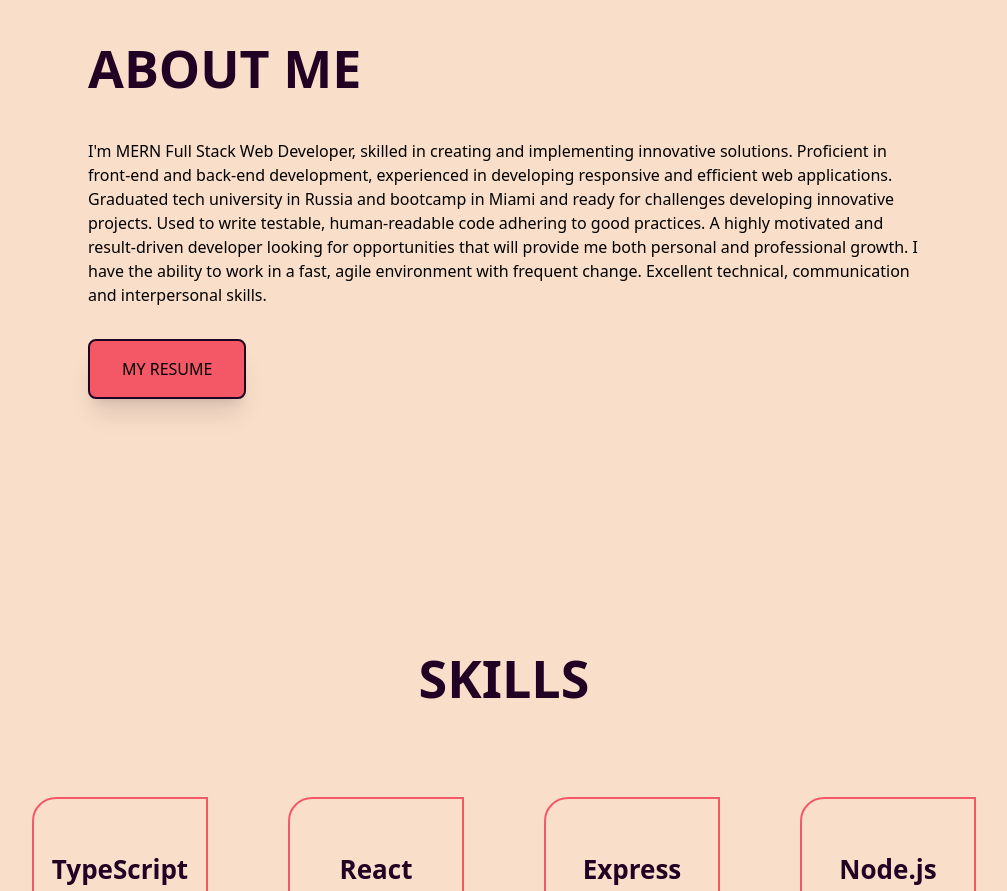
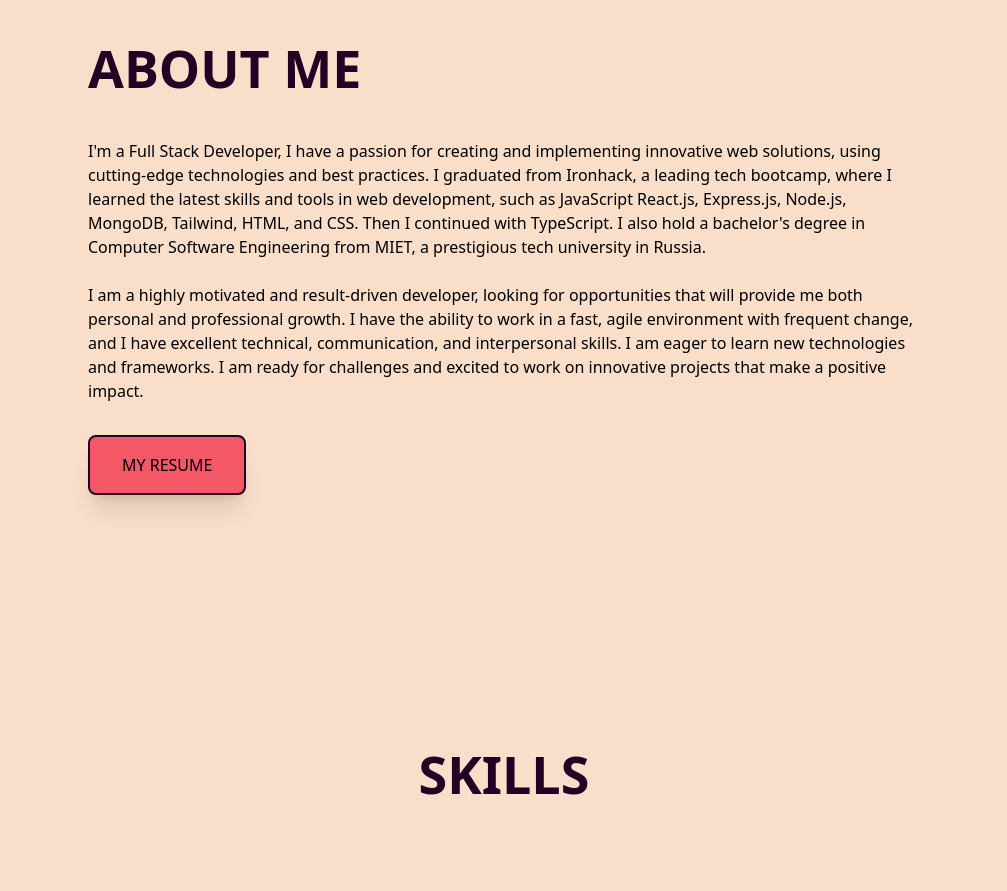
Before and after one commit to lexasv97/project5-portfolio, a React (Vite) app: page / in a window 1280 px wide. Shown: the part 840-1731 px from the top of the page, without its empty margins (136-1143 px from the left). Built offline with nearby package versions, Linux system fonts and the light colour scheme.

Commit message:
11th commit

```diff
--- a/src/components/About.jsx
+++ b/src/components/About.jsx
@@ -5,18 +5,9 @@ const About = () => {
     <div id='About' className="lg:px-56 px-10 lg:py-0 py-20 text-center gap-5 lg:text-start flex lg:flex-row flex-col justify-between lg:gap-28 items-center">
             {/* <img data-aos="fade-down" src={img} width={290} height={290} className='rounded border-2 p-1 border-fuchsia-500 img_glow' alt="" /> */}
             <div className=" h-full lg:py-40 flex flex-col justify-center lg:items-start items-center">
-                <h1 data-aos="fade-right" className="text-[52px] font-semibold mb-8 leading-normal text-purple uppercase">About me</h1>
-                <p data-aos="fade-left">I'm MERN Full Stack Web Developer, skilled in creating and implementing innovative solutions. Proficient in front-end and back-end development, experienced in developing responsive and efficient web applications.
-
-Graduated tech university in Russia and bootcamp in Miami and ready for challenges developing innovative projects.
-
-Used to write testable, human-readable code adhering to good practices.
-
-A highly motivated and result-driven developer looking for opportunities that will provide me both personal and professional growth.
-
-I have the ability to work in a fast, agile environment with frequent change.
-
-Excellent technical, communication and interpersonal skills.</p>
+                <h1 data-aos="fade-down" className="text-[52px] font-semibold mb-8 leading-normal text-purple uppercase">About me</h1>
+                <p data-aos="fade-left" className="mb-6">I'm a Full Stack Developer, I have a passion for creating and implementing innovative web solutions, using cutting-edge technologies and best practices. I graduated from Ironhack, a leading tech bootcamp, where I learned the latest skills and tools in web development, such as JavaScript React.js, Express.js, Node.js, MongoDB, Tailwind, HTML, and CSS. Then I continued with TypeScript. I also hold a bachelor's degree in Computer Software Engineering from MIET, a prestigious tech university in Russia.</p>
+                <p data-aos="fade-right">I am a highly motivated and result-driven developer, looking for opportunities that will provide me both personal and professional growth. I have the ability to work in a fast, agile environment with frequent change, and I have excellent technical, communication, and interpersonal skills. I am eager to learn new technologies and frameworks. I am ready for challenges and excited to work on innovative projects that make a positive impact.</p>
                 <div className="flex mt-8 gap-2">
                     <div className="flex items-center justify-center">
                         <div className="flex space-x-2">
```
